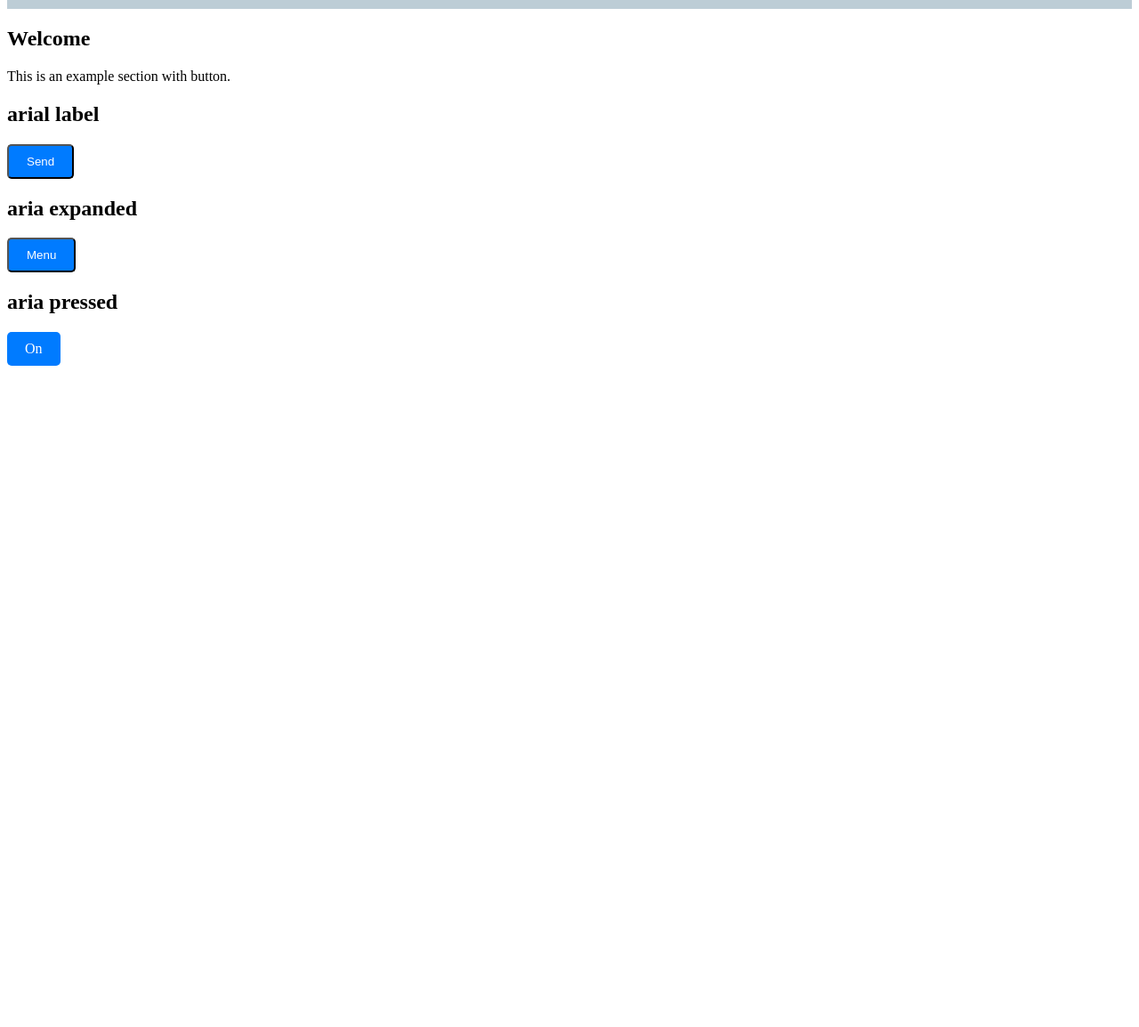
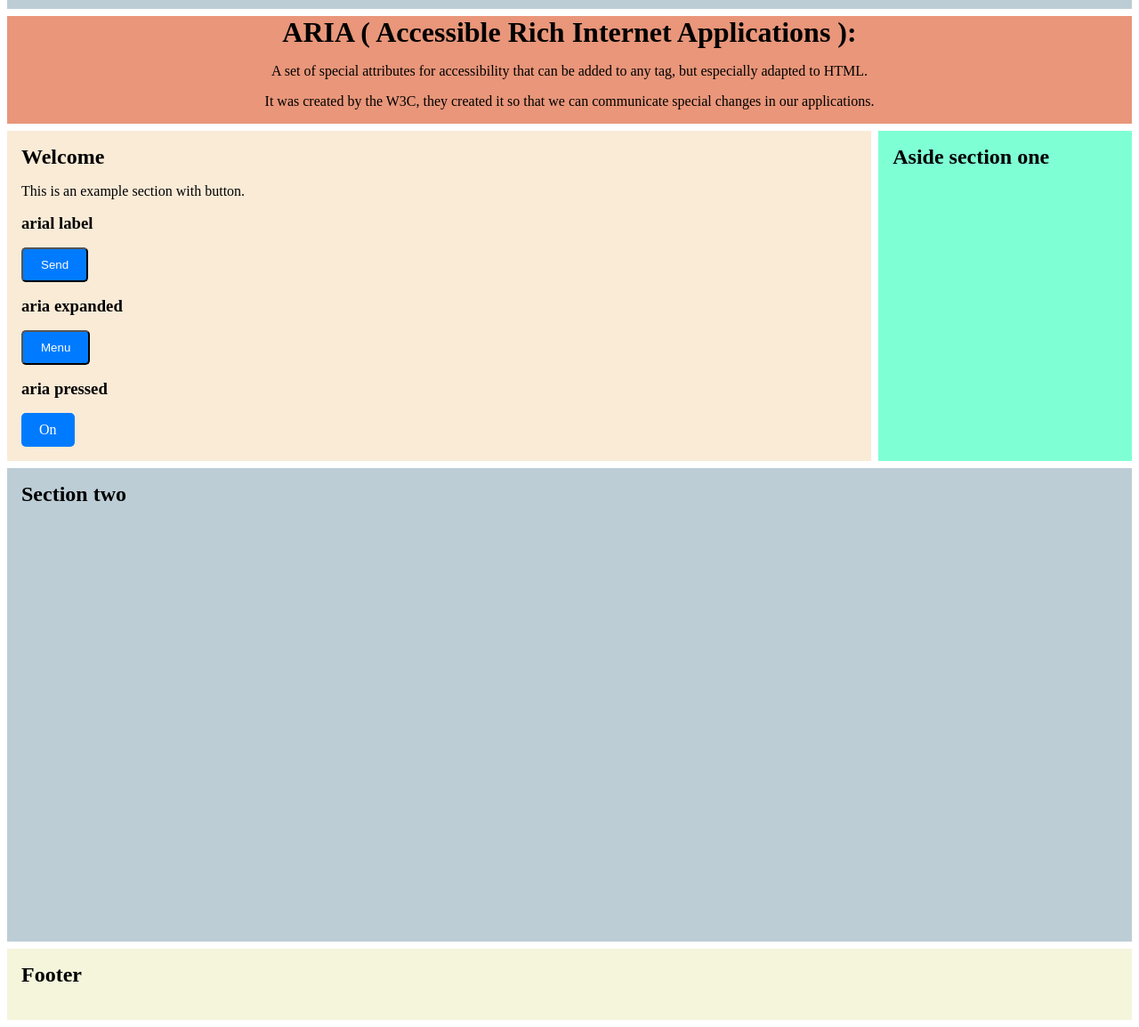
Before and after one commit to AddielQuintero/a11y-training, a website: page index.html in a window 1280 px wide. Shown: the part 68-1222 px from the top of the page at 89% size. Before the commit the page ends 800 px from the top, so only its background shows below. Drawn offline with Linux system fonts and the light colour scheme.

Commit message:
fix: improve structure html

```diff
--- a/index.html
+++ b/index.html
@@ -7,15 +7,15 @@
     <link rel="stylesheet" href="style/css.css" />
   </head>
   <body>
-    <div id="skipLink"><a href="#content">Skip to main content</a></div>
+    <div role="navigation" id="skipLink"><a href="#one">Skip to main content</a></div>
 
-    <nav>
+    <nav role="navigation">
       <div class="logo">
         <a href="#">
           <img src="images/logo.png" alt="Logo de la empresa" width="40" />
         </a>
       </div>
-      <ul>
+      <ul role="menu">
         <li><a href="#" role="menuitem">Home</a></li>
         <li><a href="#" role="menuitem">About</a></li>
         <li><a href="#" role="menuitem">Services</a></li>
@@ -23,14 +23,30 @@
       </ul>
     </nav>
 
-    <section id="content">
-      <h1>Welcome</h1>
+    <header role="banner" class="header">
+      <h1>ARIA ( Accessible Rich Internet Applications ):</h1>
+      <p>
+        A set of special attributes for accessibility that can be added to any tag, but especially adapted to
+        HTML.
+      </p>
+      <p>
+        It was created by the W3C, they created it so that we can communicate special changes in our
+        applications.
+      </p>
+    </header>
+
+    <main role="main">
+      <section id="section-one">
+        <div class="section-one_content">
+          <div class="title">
+            <h2>Welcome</h2>
             <p>This is an example section with button.</p>
+          </div>
 
-      <h2>arial label</h2>
+          <h3>arial label</h3>
           <button class="button">Send</button>
 
-      <h2>aria expanded</h2>
+          <h3>aria expanded</h3>
           <button
             class="button expandedButton"
             onclick="handleExpandedButton()"
@@ -41,10 +57,27 @@
           </button>
           <div style="display: none" id="divExpand">aria-expanded button activated</div>
 
-      <h2>aria pressed</h2>
+          <h3>aria pressed</h3>
           <div class="button toggleButton" role="button" aria-pressed="true" tabindex="0">On</div>
+        </div>
+
+        <aside role="complementary" class="section-one_aside">
+          <div class="title">
+            <h2>Aside section one</h2>
+          </div>
+        </aside>
       </section>
 
+      <section id="section-two">
+        <h2>Section two</h2>
+      </section>
+    </main>
+
+    <footer role="contentinfo" class="footer">
+      <h2>Footer</h2>
+    </footer>
+
     <script type="text/javascript" src="script/script.js"></script>
+    <script type="text/javascript" src="script/landMarks.js"></script>
   </body>
 </html>
--- a/style/css.css
+++ b/style/css.css
@@ -1,6 +1,10 @@
-.container {
-  display: flex;
-  flex-direction: column;
+h1,
+h2,
+h3,
+h4,
+h5,
+h6 {
+  margin: 0;
 }
 
 nav {
@@ -29,9 +33,6 @@ nav li {
 nav a {
   color: #000;
   text-decoration: none;
-}
-.section {
-  padding: 20px;
 }
 
 .button {
@@ -62,3 +63,47 @@ nav a {
   outline-color: transparent;
   transition: top 0.05s ease-in;
 }
+
+.header {
+  margin-top: 8px;
+  overflow: auto;
+  text-align: center;
+  background-color: darksalmon;
+}
+
+#section-one {
+  display: flex;
+  justify-content: space-between;
+  margin: 0.5rem 0;
+  gap: 0.5rem;
+}
+
+.section-one_content {
+  background-color: antiquewhite;
+  flex-grow: 1;
+  padding: 1rem;
+}
+
+.section-one_content h3 {
+  margin: 1rem 0;
+}
+
+.section-one_aside {
+  width: 20%;
+  padding: 1rem;
+  background-color: aquamarine;
+}
+
+#section-two {
+  height: 500px;
+  margin: 0.5rem 0;
+  padding: 1rem;
+  background-color: #bdcdd6;
+}
+
+.footer {
+  height: 3rem;
+  padding: 1rem;
+  margin-top: 0.5rem;
+  background-color: beige;
+}
```
Lines whose indentation alone changed are shown as unchanged.
